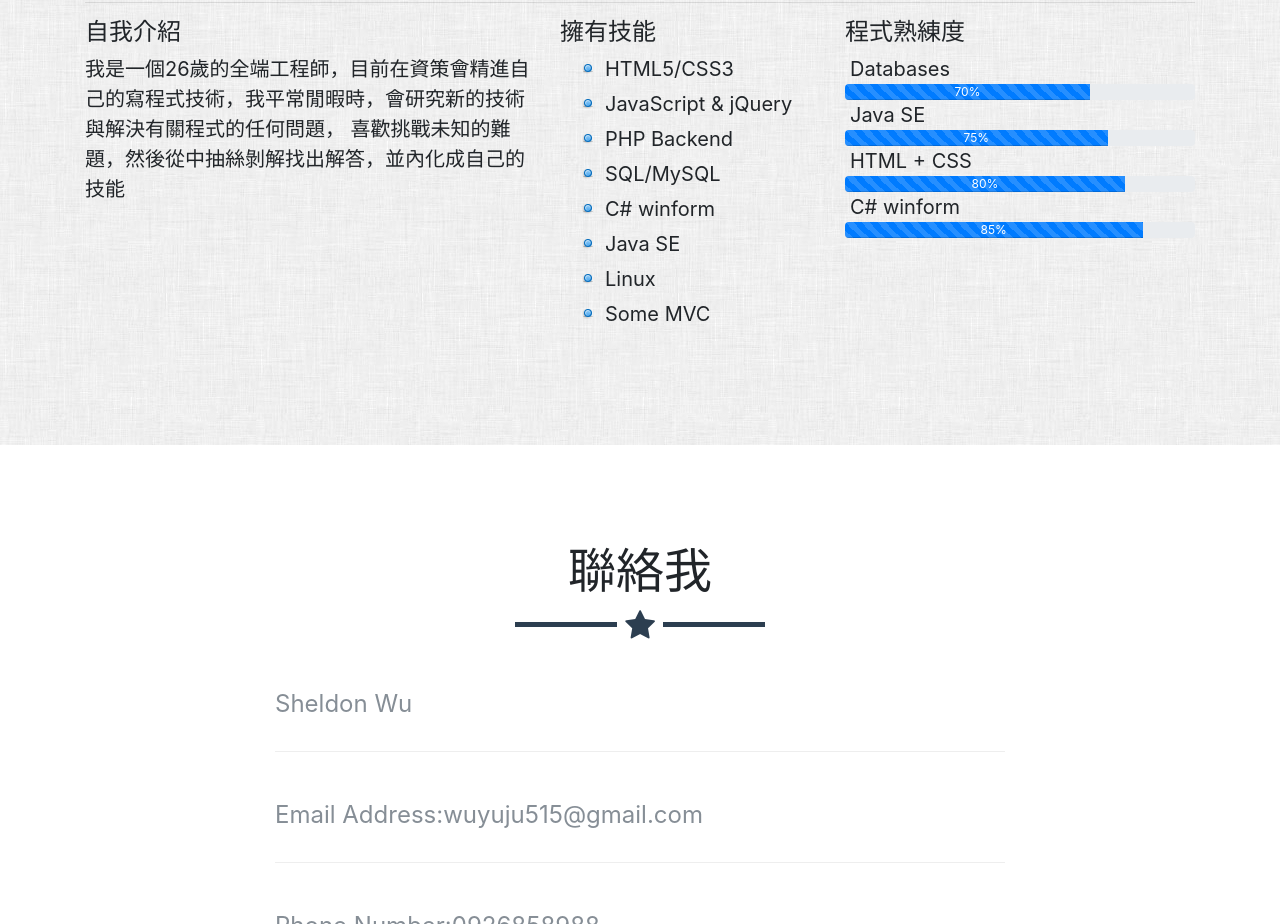
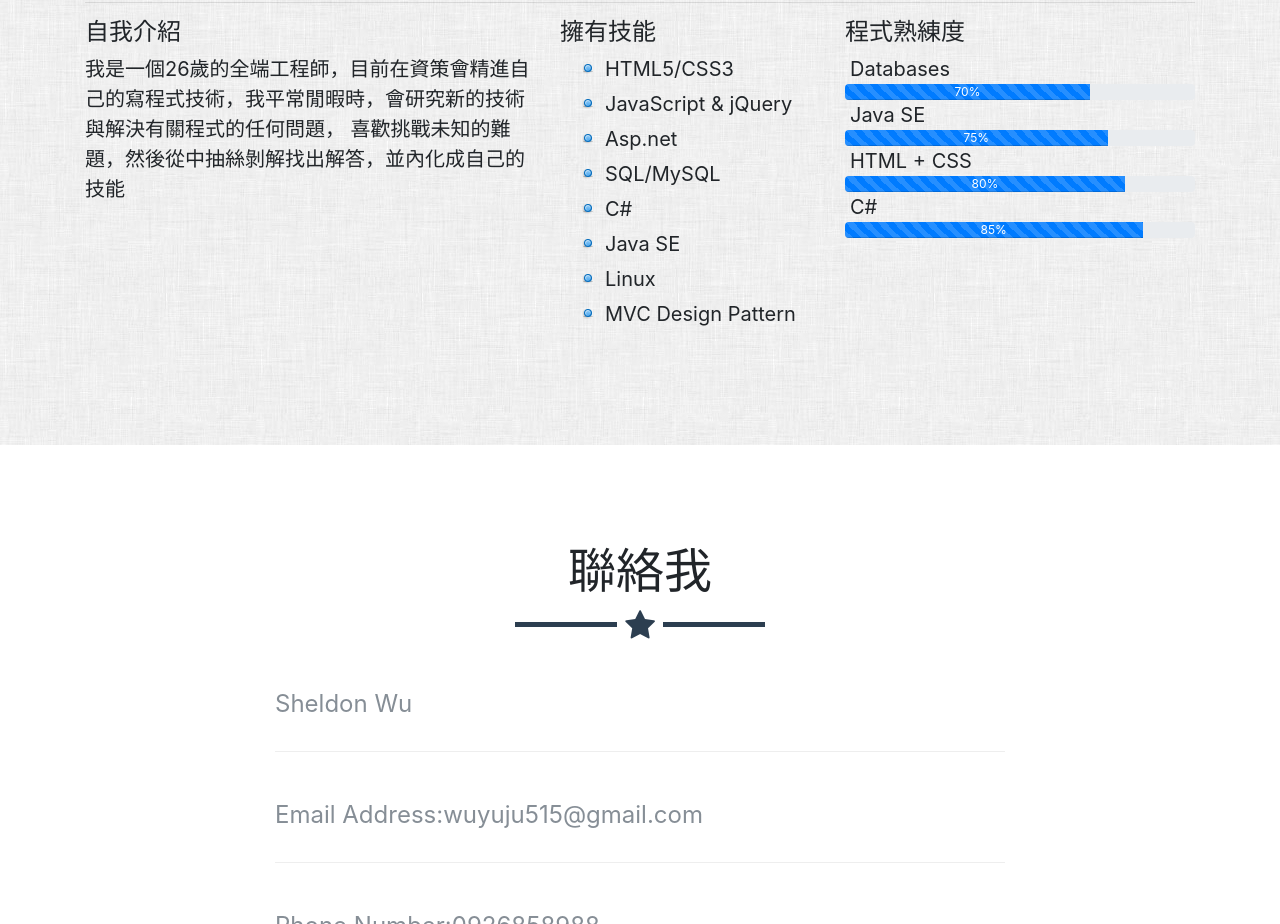
Before and after one commit to a65576557/a65576557.github.io, a website with bundled scripts: page 個人網站/index.html in a window 1280 px wide. Shown: the part 1840-2764 px from the top of the page. Built offline with nearby package versions, Linux system fonts and the light colour scheme.

Commit message:
Edit something
edit something

```diff
--- a/個人網站/index.html
+++ b/個人網站/index.html
@@ -126,12 +126,12 @@
 
 					<li itemprop="itemListElement" id="li_test" >HTML5/CSS3</li>
 					<li itemprop="itemListElement" id="li_test" >JavaScript &amp; jQuery</li>
-					<li itemprop="itemListElement" id="li_test" >PHP Backend</li>
+					<li itemprop="itemListElement" id="li_test" >Asp.net</li>
 					<li itemprop="itemListElement" id="li_test" >SQL/MySQL</li>
-					<li itemprop="itemListElement" id="li_test" >C# winform</li>
+					<li itemprop="itemListElement" id="li_test" >C#</li>
 					<li itemprop="itemListElement" id="li_test" >Java SE</li>
 					<li itemprop="itemListElement" id="li_test" >Linux</li>
-					<li itemprop="itemListElement" id="li_test" >Some MVC</li>
+					<li itemprop="itemListElement" id="li_test" >MVC Design Pattern</li>
 				</ul>
           </div>
           <div class="col-lg-4 mr-auto">
@@ -157,12 +157,13 @@
 					</div>
 				</div>
 
-				<span class="p1">C# winform</span>
+				<span class="p1">C#</span>
 				<div class="progress">
 					<div class="progress-bar progress-bar-success progress-bar-striped" aria-valuenow="85 aria-valuemin="0" aria-valuemax="100" style="width: 85%;">
 						85%
 					</div>
 				</div>
+
           </div>
         </div>
       </div>
```
